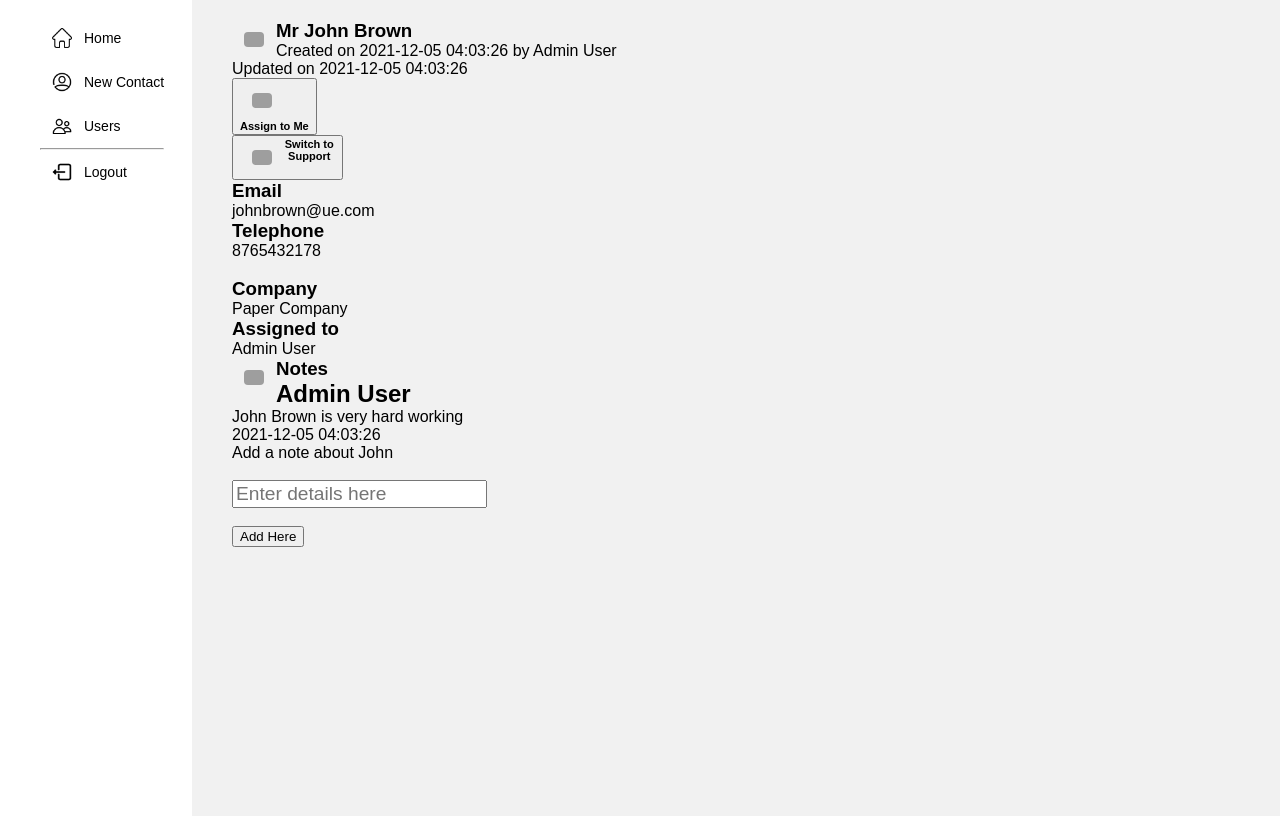
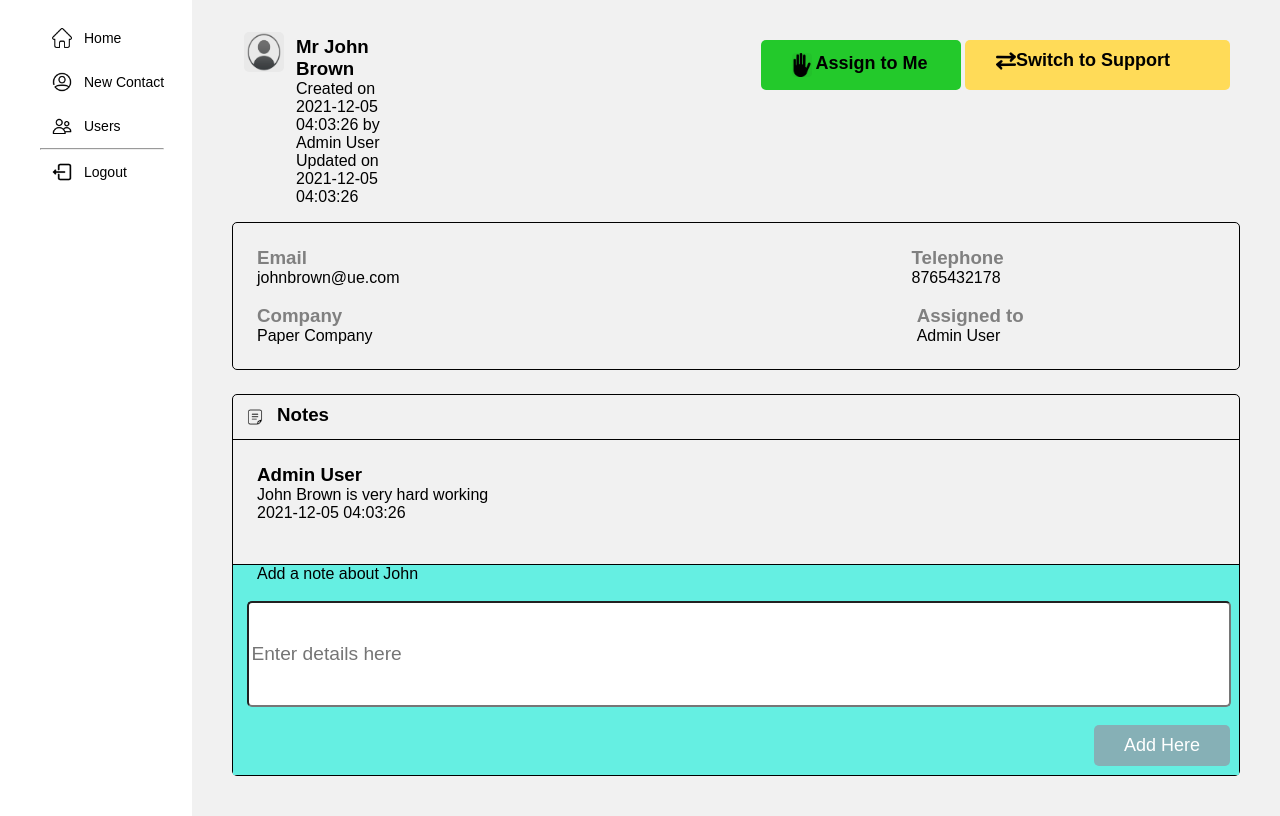
Before and after one commit to CliveWright2000/info2180-finalproject, a PHP site: page /ViewFullContactsDetail.php?query=2 in a window 1280 px wide. Shown: the part 76-892 px from the top of the page. Run offline with PHP 8.4, Linux system fonts and the light colour scheme; a user stored in the database is signed in; data comes from the database, SQL or seed files in the repository; grey boxes are pictures that could not be loaded.

Commit message:
Final touches for Contact Details

```diff
--- /dev/null
+++ b/FullContactsStyle.css
@@ -0,0 +1,226 @@
+.Contactcontent{
+    display: flex;
+    flex-direction: column;
+    padding: 20px 40px;
+
+}
+
+.Header{
+    display: flex;
+    flex-direction: row;
+    margin-bottom: 16px;
+}
+.ContactInfo{
+    display: flex;
+    flex-direction: row;
+
+}
+.ContactInfo img{
+    mix-blend-mode: multiply;
+    height: 40px;
+    width: 40px;
+    border-radius: 5px;
+    float: left;
+    margin: 12px 12px;
+}
+
+.Contactdata{
+    display:flex;
+    flex-direction: column;
+    margin-top: 1em;
+
+}
+
+.buttonArea{
+    display: flex;
+    flex-direction: row;
+    padding: 20px 10px;
+
+}
+
+.assign button{
+    margin-left: 26em;
+    margin-right: 0.3em;
+    padding:10px 30px;
+    background-color: rgb(35, 201, 43);
+    border: none;
+    border-radius: 5px;
+    height:50px;
+    width: 200px;
+    color: black;
+
+}
+
+.assign button:hover{
+    background-color: #099622;
+}
+
+.assign img{
+    mix-blend-mode: multiply;
+    width: 20px;
+    border-radius: 4px;
+    float: left;
+    margin: 0.5px;
+}
+
+.assign h5{
+    font-size: 18px;
+}
+
+.SwitchTo button{
+    display:flex;
+    background-color:#FFDB58;
+    border: none;
+    padding:10px 30px;
+    border-radius: 5px;
+    font-size:18px;
+    height: 50px;
+    width: 265px;
+    color: black ;
+}
+
+.SwitchTo button:hover{
+    background-color: #ccc503;
+}
+
+.SwitchTo img{
+    width: 20px;
+    border-radius: 4px;
+    float: left;
+    margin: 0.5px
+}
+
+.SwitchTo h5{
+    font-size: 18px;
+}
+
+section.Info{
+
+    grid-column-gap: 1em;
+    border: 0.5px solid black;
+    margin-bottom: 1.5em;
+    padding: 1.5em;
+    border-radius: 5px;
+
+}
+.information1{
+    display: grid;
+    grid-template-columns: 1fr 1fr ;
+    grid-template-rows: 1fr ;
+    grid-column-gap: 1em;
+    padding: 1em;
+
+}
+
+.email h3{
+    color: grey;
+}
+
+.Telephone h3{
+    color: grey;
+}
+
+.Company h3{
+    color: grey;
+}
+
+.Assigned h3{
+    color: grey;
+}
+
+.Info1{
+    display: flex;
+}
+.Telephone{
+    float: right;
+    margin-left: 32em;
+}
+.Info2{
+    display: flex;
+}
+
+.Assigned{
+    float: right;
+    margin-left: 34em;
+}
+
+
+
+section.Notes{
+
+    border-color: #E2E8F0;
+    border: 1px solid black;
+    border-radius: 5px;
+
+}
+
+.NoteSec{
+    display: grid;
+    grid-template-columns: 1fr ;
+    grid-template-rows: 1fr;
+    grid-column-gap: 1em;
+}
+
+.heading{
+    border-bottom: 1px solid black;
+}
+
+.headingNotes{
+
+    display: flex;
+}
+
+.headingNotes img{
+    mix-blend-mode: multiply;
+}
+
+.headingNotes h3{
+    margin-top: 0.5em;
+}
+.noteInfo{
+    display: flex;
+    flex-direction: column;
+    padding: 1.5em;
+}
+
+.label{
+
+    border-top: 1px solid black;
+
+}
+.Comment{
+    grid-column: span 2;
+}
+.Comment input{
+    width:97%;
+    height: 100px;
+    margin-left: 0.75em;
+    border-radius: 5px;
+
+}
+
+.AddCom{
+    background-color: rgb(101, 239, 226);
+
+}
+
+.AddCom label{
+
+    margin-left: 1.5em;
+}
+
+.AddCom button{
+    border: 0;
+    padding:10px 30px;
+    background:#86b0b6;
+    font-size:18px;
+    border-radius: 5px;
+    color:#fff;
+    float:right;
+    margin-bottom: .5em;
+    margin-right: .5em;
+}
+
+.AddCom button:hover{
+    background-color: #718a8e;
+}
--- a/ViewFullContactsDetail.php
+++ b/ViewFullContactsDetail.php
@@ -18,6 +18,10 @@ $stmt2 = $conn->query("SELECT comment, created_by, created_at FROM Notes WHERE c
 $results2 = $stmt2->fetchAll(PDO::FETCH_ASSOC);
 $createdBy = $results[0]["created_by"];
 $assignedTo = $results[0]['assigned_to'];
+$creatorContactQ = $conn->query("SELECT firstname, lastname FROM users WHERE id = '$createdBy'");
+$ccqResult = $creatorContactQ->fetchAll(PDO::FETCH_ASSOC);
+$assignedToQ =  $conn->query("SELECT firstname, lastname FROM users WHERE id = '$assignedTo'");
+$atqResult = $assignedToQ->fetchAll(PDO::FETCH_ASSOC);
 if(sizeof($results2)>0) {
     //$created_by = $results2//[0]["created_by"];
     //$ncqComment = $results2//[0]['comment'];
@@ -29,10 +33,8 @@ if(sizeof($results2)>0) {
     //$ncqComment = "";
     //$ncqCreatedAt = NULL;
 }
-$creatorContactQ = $conn->query("SELECT firstname, lastname FROM users WHERE id = '$createdBy'");
-$ccqResult = $creatorContactQ->fetchAll(PDO::FETCH_ASSOC);
-$assignedToQ =  $conn->query("SELECT firstname, lastname FROM users WHERE id = '$assignedTo'");
-$atqResult = $assignedToQ->fetchAll(PDO::FETCH_ASSOC);
+
+
 $noteCreatorQ = $conn->query("SELECT id, firstname, lastname FROM users");
 $ncqResults = $noteCreatorQ->fetchAll(PDO::FETCH_ASSOC);
 
@@ -46,12 +48,12 @@ $_SESSION['thisType'] = $results[0]['type'];
         <meta charset="UTF-8">
         <link rel="stylesheet" href="FullContactsStyle.css">
         <link rel="stylesheet" href="dashboardStyle.css">
-        <script type="text/javascript" src="viewContacts.js"></script>
+       <script type="text/javascript" src="viewContacts.js"></script>
     </head>
         <body>
         <div class="container">
             <?php include 'page-header-sidebar.php'; ?>
-            <div class="content">
+            <div class="Contactcontent">
             <div class="Header">
                 <div class ="ContactInfo" >
                     <img src="avatar.png">
@@ -61,19 +63,21 @@ $_SESSION['thisType'] = $results[0]['type'];
                     <p> Updated on <?=$results[0]['updated_at']?></p>
                     </div>
                 </div>
-                <form>
+                <div class="buttonArea">
+
                 <div class="assign">
                     <button  id="assignBtn"><img src="blackpalm.png" id="blackpalm"><h5>Assign to Me</h5></button>
                 </div>
                 <div class="SwitchTo">
-                        <button  id="Switch"><img src ="switch.png"><h5><?php if ($results[0]['type']=='Sales Lead'):?>
-                        Switch to Support
+                        <button  id="Switch"><img src ="switch.png"><?php if ($results[0]['type']=='Sales Lead'):?>
+                        <h5>Switch to Support</h5>
                         <?php else: ?>
-                        Switch to Sales Lead
-                        <?php endif; ?></h5>
+                          <h5>Switch to Sales Lead</h5>
+                        <?php endif; ?>
                         </button>
                 </div>
-                </form>
+                </div>
+
             </div>
 
                 <section class="Info">
@@ -112,12 +116,13 @@ $_SESSION['thisType'] = $results[0]['type'];
                         </div>
                     </div>
                     <div class="noteInfo">
-                        <?php if (sizeof($join)>0): ?>
+                    <?php if (sizeof($join)>0): ?>
                         <?php foreach ($join as $r): ?>
-                            <h2><?= $r['firstname']." ".$r['lastname']?></h2>
+                            <h3><?= $r['firstname']." ".$r['lastname']?></h3>
                             <p><?= $r['comment']?></p>
                             <p><?= $r['created_at']?></p>
-                        <?php endforeach; ?>
+                            <br>
+                            <?php endforeach; ?>
                         <?php endif; ?>
                     </div>
                     <div  class = "AddCom">
```
Also changed, not shown: avatar.png (added), blackpalm.png (added), notes.png (added), switch.png (added).
